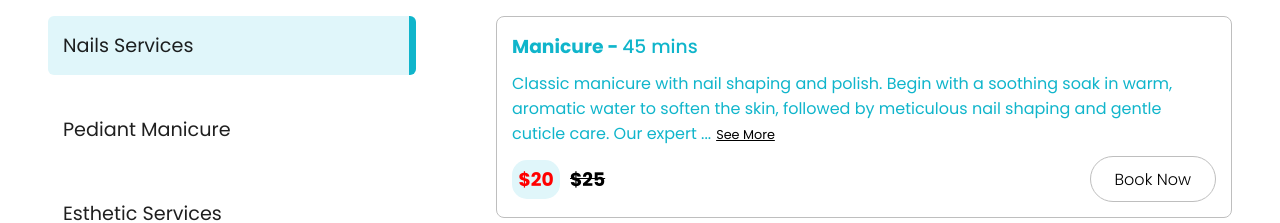
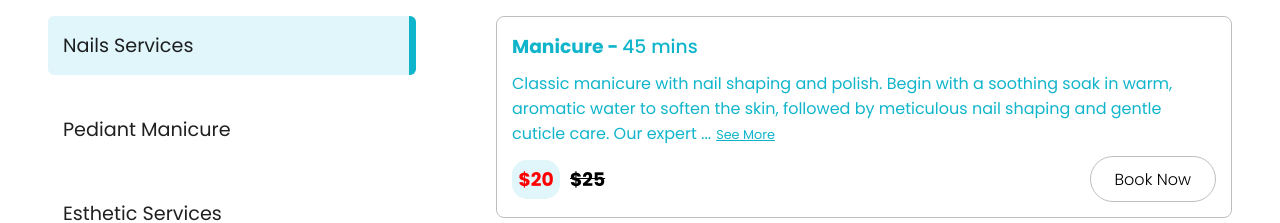
Before and after one commit to RHisme/Holiday-Nail-Spa-webpage, a React (Vite) app: page / in a window 1280 px wide. Shown: the part 1300-1523 px from the top of the page. Built offline with nearby package versions, Linux system fonts and the light colour scheme.

Commit message:
initial cmmit

```diff
--- a/src/App.css
+++ b/src/App.css
@@ -153,7 +153,7 @@ li{
 .btn5{
     background-color: transparent;
     border: none;
-    color: black;
+    color: var(--SecondaryColor);
     text-decoration: underline;
     cursor: pointer;
     padding-left: 5px;
@@ -179,7 +179,7 @@ li{
 }
 
 .btn5:hover{
-    color: red;
+    color: black;
     background-color: transparent;
 
 }
```
